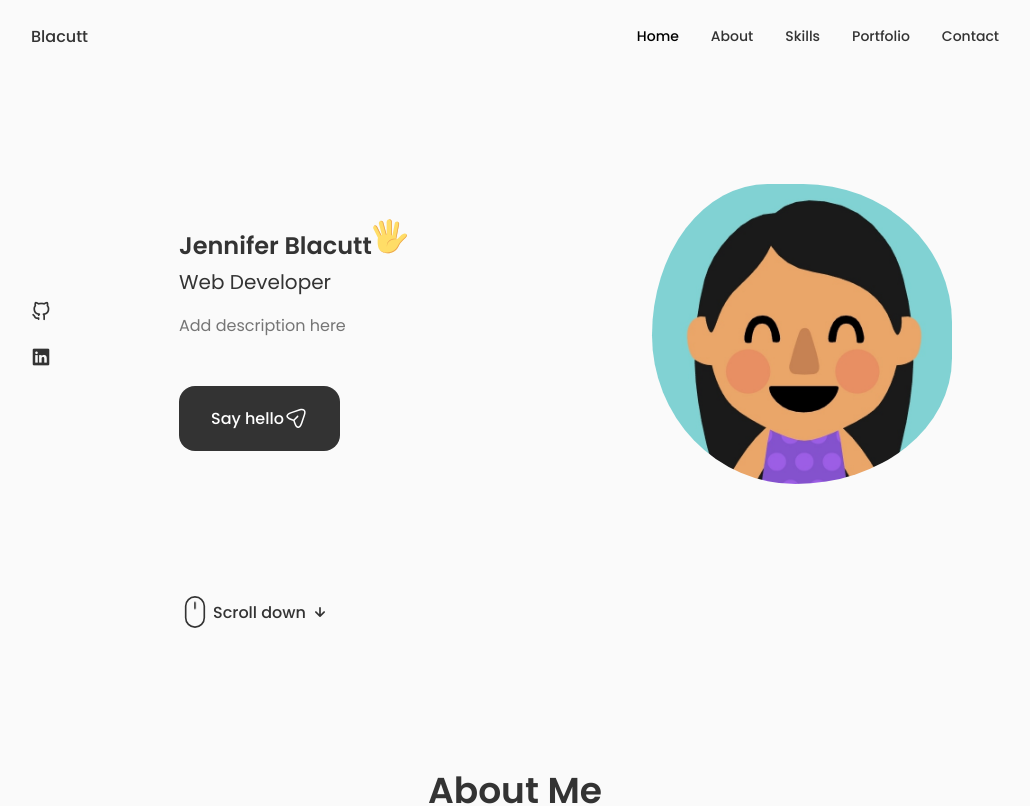
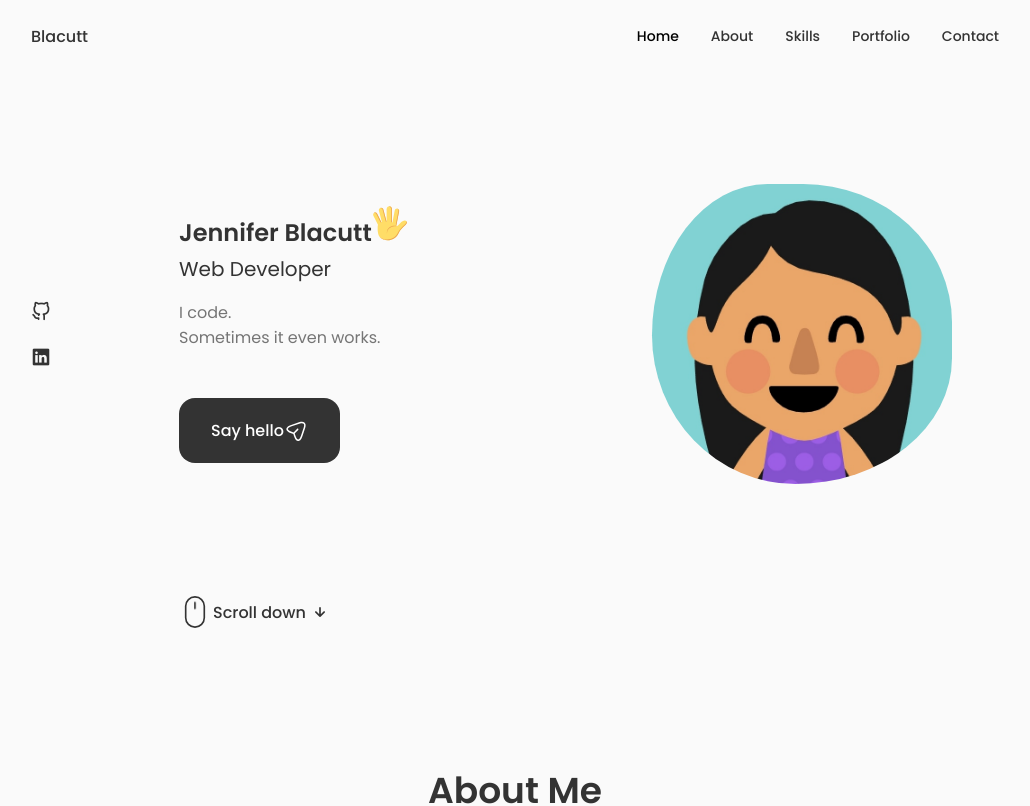
Before and after one commit to itsjennyb/Portfolio, a React (Create React App) app: page / in a window 1280 px wide. Shown: the top 806 px of the page, without its empty margins (125-1155 px from the left). Built offline with nearby package versions, Linux system fonts and the light colour scheme.

Commit message:
add new img files, change order and titles, remove type tabs for later

```diff
--- a/src/components/home/Data.js
+++ b/src/components/home/Data.js
@@ -57,7 +57,8 @@ const Data = () => {
 
             </h1>
             <h3 className='home_subtitle'>Web Developer</h3>
-            <p className='home_description'>Add description here</p>
+            <p className='home_description'>I code.<br />
+            Sometimes it even works. </p>
 
             <a href='#contact' className='button button--flex'>
                 Say hello
```
